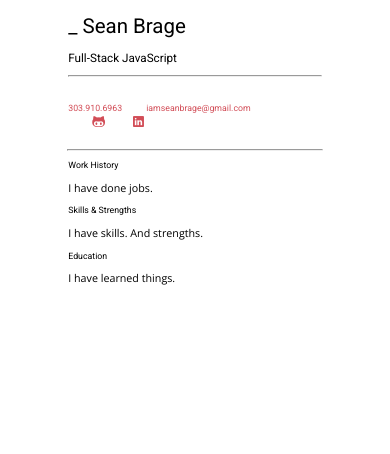
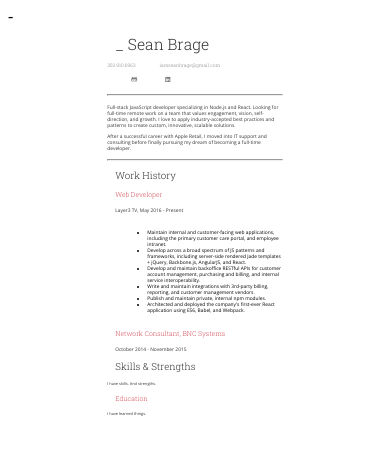
Before and after one commit to bargeruns/resume-static, a website: page index.html in a window 390 px wide. Drawn offline with nearby package versions, Linux system fonts and the light colour scheme.

Commit message:
Updated and possibly finalized mobile + desktop styles.

```diff
--- a/index.html
+++ b/index.html
@@ -4,15 +4,12 @@
     <meta charset="UTF-8"/>
     <title>Document</title>
     <link href="/css/main.css" rel="stylesheet"/>
-    <link href="https://fonts.googleapis.com/css?family=Open+Sans|Roboto" rel="stylesheet">
-    <link href="http://code.ionicframework.com/ionicons/2.0.1/css/ionicons.min.css" rel="stylesheet"/>
+    <link href="https://fonts.googleapis.com/css?family=Open+Sans:300,400,600|Roboto+Slab:300,400" rel="stylesheet">
+-    <link href="http://code.ionicframework.com/ionicons/2.0.1/css/ionicons.min.css" rel="stylesheet"/>
   </head>
   <body>
     <header>
       <h1>_ Sean Brage</h1>
-      <h2>Full-Stack JavaScript</h2>
-      <hr/>
-      <br/>
       <nav>
         <a class="nav-link" href="tel:+13039106963">303.910.6963</a>
         <a class="nav-link" href="mailto:iamseanbrage+resumecontact@gmail.com">iamseanbrage@gmail.com</a>
@@ -21,16 +18,33 @@
           <a class="nav-link" href=""><i class="ion-social-linkedin"></i></a>
         </div>
       </nav>
+      <hr/>
+      <p class="splash-text">Full-stack JavaScript developer specializing in Node.js and React. Looking for full-time remote work on a team that values engagement, vision, self-direction, and growth.  I love to apply industry-accepted best practices and patterns to create custom, innovative, scalable solutions.</p>
+      <p class="splash-text">After a successful career with Apple Retail, I moved into IT support and consulting before finally pursuing my dream of becoming a full-time developer.</p>
+      <hr/>
     </header>
-    <br/>
-    <hr/>
     <section>
       <article class="content-block">
-        <h3>Work History</h3>
-        <p>I have done jobs.</p>
+        <h2>Work History</h2>
+        <div class="job-detail">
+          <h3>Web Developer</h3>
+          <h4 class="subtitle">Layer3 TV, May 2016 - Present</h4>
+          <ul>
+            <li class="list-item">Maintain internal and customer-facing web applications, including the primary customer care portal, and employee intranet.</li>
+            <li class="list-item">Develop across a broad spectrum of JS patterns and frameworks, including server-side rendered Jade templates + jQuery, Backbone.js, AngularJS, and React.</li>
+            <li class="list-item">Develop and maintain backoffice RESTful APIs for customer account management, purchasing and billing, and internal service interoperability.</li>
+            <li class="list-item">Write and maintain integrations with 3rd-party billing, reporting, and customer management vendors.</li>
+            <li class="list-item">Publish and maintain private, internal npm modules.</li>
+            <li class="list-item">Architected and deployed the company's first-ever React application using ES6, Babel, and Webpack.</li>
+          </ul>
+        </div>
+        <div class="job-detail">
+          <h3>Network Consultant, BNC Systems</h3>
+          <h4 class="subtitle">October 2014 - November 2015</h4>
+        </div>
       </article>
       <article class="content-block">
-        <h3>Skills & Strengths</h3>
+        <h2>Skills & Strengths</h2>
         <p>I have skills. And strengths.</p>
       </article>
       <article class="content-block">
--- a/scss/main.scss
+++ b/scss/main.scss
@@ -1,3 +1,7 @@
+$callout: #D24D57;
+$heading: 'Roboto Slab', serif;
+$content: 'Open Sans', sans-serif;
+
 body {
   box-sizing: border-box;
 
@@ -8,15 +12,17 @@ body {
 
   @media only screen and (min-device-width: 768px) {
     &>* {
-      max-width: 65vw;
+      max-width: 45vw;
     }
   }
 }
 
 // primary styles, targeting iPhone first
-h1,h2,h3,a {
-  font-family: 'Roboto', sans-serif;
-  font-weight: normal;
+h1,h2,h3,h4 {
+  margin: 8px;
+  font-family: $heading;
+  font-weight: 300;
+  color: #333;
 }
 
 h1 {
@@ -24,20 +30,42 @@ h1 {
 }
 
 h2 {
-  font-size: 8.5vw;
+  font-size: 9vw;
 }
+
 h3 {
-  font-size: 6.75vw;
+  font-family: $heading;
+  font-size: 7.5vw;
+  color: $callout;
+}
+
+h4 {
+  font-family: $content;
+  font-size: 5vw;
 }
 
 p {
-  font-family: 'Open Sans', sans-serif;
-  font-size: 4.75vmin;
+  font-family: $content;
+  font-size: 3vmin;
+  font-weight: 300;
+  color: #333;
+
+  &.splash-text {
+    font-family: $content;
+    font-size: 3.25vmin;
+    font-weight: 400;
+  }
 }
 
 a {
-  color: #D24D57;
+  font-family: $heading;
+  font-weight: 300;
+  color: gray;
   text-decoration: none;
+
+  &:hover {
+    color: $callout;
+  }
 }
 
 nav {
@@ -58,22 +86,41 @@ nav {
   }
 }
 
+li.list-item {
+  font-size: 3.25vw;
+  font-family: $content;
+}
+
 // styles for tablet and desktop
 @media only screen and (min-device-width: 768px) {
   h1 {
-    font-size: 5.25vw;
+    font-size: 4vw;
   }
 
   h2 {
-    font-size: 3.0vw;
+    font-size: 2.5vw;
   }
 
   h3 {
-    font-size: 2.25vw;
+    font-size: 1.75vw;
+    color: $callout;
+  }
+
+  h4 {
+    font-size: 1.25vw;
   }
 
   p {
-    font-size: 2.75vmin;
+    font-size: 1vw;
+
+    &.splash-text {
+      font-size: 1.25vw;
+    }
+  }
+
+  li.list-item {
+    font-size: 1.25vw;
+    font-weight: 300;
   }
 
   nav {
@@ -84,7 +131,7 @@ nav {
     align-items: center;
 
     & .nav-link {
-      font-size: 2.25vw;
+      font-size: 1.25vw;
 
       &:nth-child(2) { margin-left: 24px };
     }
@@ -92,7 +139,7 @@ nav {
     & .nav-social-links {
       margin-left: 24px;
       & .nav-link {
-        font-size: 3.75vw;
+        font-size: 1.75vw;
       }
     }
   }
```
Also changed, not shown: css/main.css.
